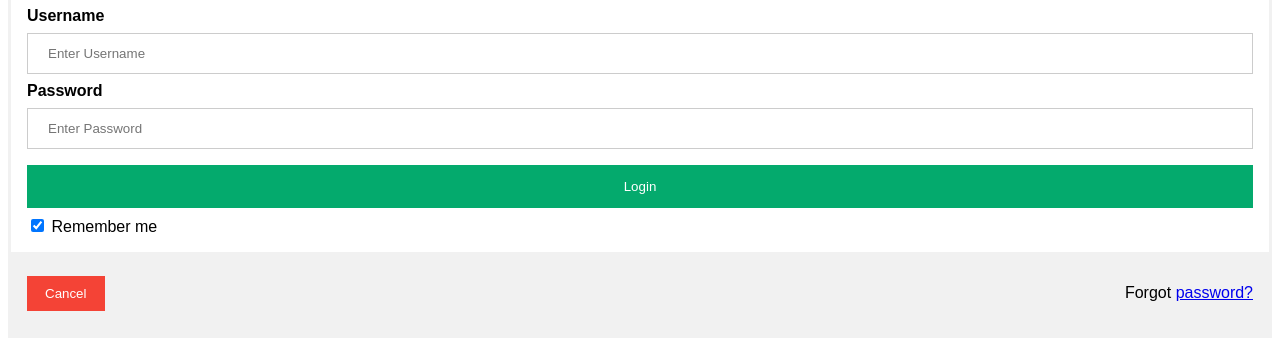
After one commit to sifatkamal/Inventory-Management-System, a Django app: page /signin/ in a window 1280 px wide. The commit adds this page. Shown: the part 497-843 px from the top of the page. Run offline with Django 4.2, Linux system fonts and the light colour scheme.

Commit message:
login, logout, registration done

```diff
--- /dev/null
+++ b/ims/templates/signin.html
@@ -0,0 +1,101 @@
+<!DOCTYPE html>
+<html>
+<head>
+<meta name="viewport" content="width=device-width, initial-scale=1">
+<style>
+body {font-family: Arial, Helvetica, sans-serif;}
+form {border: 3px solid #f1f1f1;}
+
+input[type=text], input[type=password] {
+  width: 100%;
+  padding: 12px 20px;
+  margin: 8px 0;
+  display: inline-block;
+  border: 1px solid #ccc;
+  box-sizing: border-box;
+}
+
+button {
+  background-color: #04AA6D;
+  color: white;
+  padding: 14px 20px;
+  margin: 8px 0;
+  border: none;
+  cursor: pointer;
+  width: 100%;
+}
+
+button:hover {
+  opacity: 0.8;
+}
+
+.cancelbtn {
+  width: auto;
+  padding: 10px 18px;
+  background-color: #f44336;
+}
+
+.imgcontainer {
+  text-align: center;
+  margin: 24px 0 12px 0;
+}
+
+img.avatar {
+  width: 40%;
+  border-radius: 50%;
+}
+
+.container {
+  padding: 16px;
+}
+
+span.psw {
+  float: right;
+  padding-top: 16px;
+}
+
+/* Change styles for span and cancel button on extra small screens */
+@media screen and (max-width: 300px) {
+  span.psw {
+     display: block;
+     float: none;
+  }
+  .cancelbtn {
+     width: 100%;
+  }
+}
+</style>
+</head>
+<body>
+
+<h2>Login Form</h2>
+
+<form action="/signin/" method="post">
+  {% csrf_token %}
+  <div class="imgcontainer">
+    <img src="img_avatar2.png" alt="Avatar" class="avatar">
+  </div>
+
+
+
+  <div class="container">
+    <label for=""><b>Username</b></label>
+    <input type="text" placeholder="Enter Username" name="username" required>
+
+    <label for=""><b>Password</b></label>
+    <input type="password" id = "pass1" placeholder="Enter Password" name="pass1" required>
+
+    <button type="submit">Login</button>
+    <label>
+      <input type="checkbox" checked="checked" name="remember"> Remember me
+    </label>
+  </div>
+
+  <div class="container" style="background-color:#f1f1f1">
+    <button type="button" class="cancelbtn">Cancel</button>
+    <span class="psw">Forgot <a href="#">password?</a></span>
+  </div>
+</form>
+
+</body>
+</html>
--- a/ims/urls.py
+++ b/ims/urls.py
@@ -8,4 +8,10 @@ urlpatterns= [
 
     path("index/", views.index, name="index"),
 
+    path("signin/", views.signin, name="signin"),
+
+    path("signup/", views.signup, name="signup"),
+
+    path("signout/", views.signout, name="signout"),
+
 ]
--- a/ims/views.py
+++ b/ims/views.py
@@ -1,6 +1,12 @@
-from django.shortcuts import render
+from django.shortcuts import redirect, render
 
 from django.http import HttpResponse
+
+from django.contrib.auth.models import User
+
+from django.contrib import messages
+
+from django.contrib.auth import authenticate, login, logout
 
 # Create your views here.
 
@@ -11,3 +17,89 @@ def base(response):
 def index(response):
 
     return render(response, "index.html", {})
+
+def signin(request):
+
+    if request.method == "POST":
+
+        username = request.POST['username']
+
+        pass1 = request.POST['pass1']
+
+        user = authenticate(username = username, password = pass1)
+
+        if user is not None:
+
+            login(request, user)
+
+            fname = user.first_name
+
+            return render(request, "index.html", {'fname': fname})
+
+        else:
+
+            messages(request, "Bad Credentials!!")
+
+            return redirect("index")
+
+    return render(request, "signin.html", {})
+
+def signup(request):
+
+    if request.method == "POST":
+
+        username = request.POST['username']
+
+        fname = request.POST['fname']
+
+        lname = request.POST['lname']
+
+        email = request.POST['email']
+
+        pass1 = request.POST['pass1']
+
+        pass2 = request.POST['pass2']
+
+        if User.objects.filter(username=username):
+
+            messages.errror(request, "Username already exist")
+
+            return redirect('index')
+
+        if User.objects.filter(email=email):
+
+            messages.errror(request, "Email already exist")
+
+            return redirect('index')
+
+        if len(username) > 10:
+
+            messages.errror(request, "Username must be under 10 characters")
+
+            return redirect('index')
+
+        if pass1 != pass2:
+
+            messages.error(request, "Password didn't match!!")
+
+        myuser = User.objects.create_user(username, email, pass1)
+
+        myuser.first_name = fname
+
+        myuser.last_name = lname
+
+        myuser.save()
+
+        messages.success(request, "Your account has been successfully created")
+
+        return redirect('index')
+
+    return render(request, "signup.html", {})
+
+def signout(request):
+
+    logout(request)
+
+    messages.success(request, "Logged Out Successfully")
+
+    return redirect('index')
```
Also changed, not shown: ims/templates/index.html (+52 -10 lines), ims/templates/signup.html (added, +119 -0 lines), db.sqlite3, ims/templates/signout.html (added).
